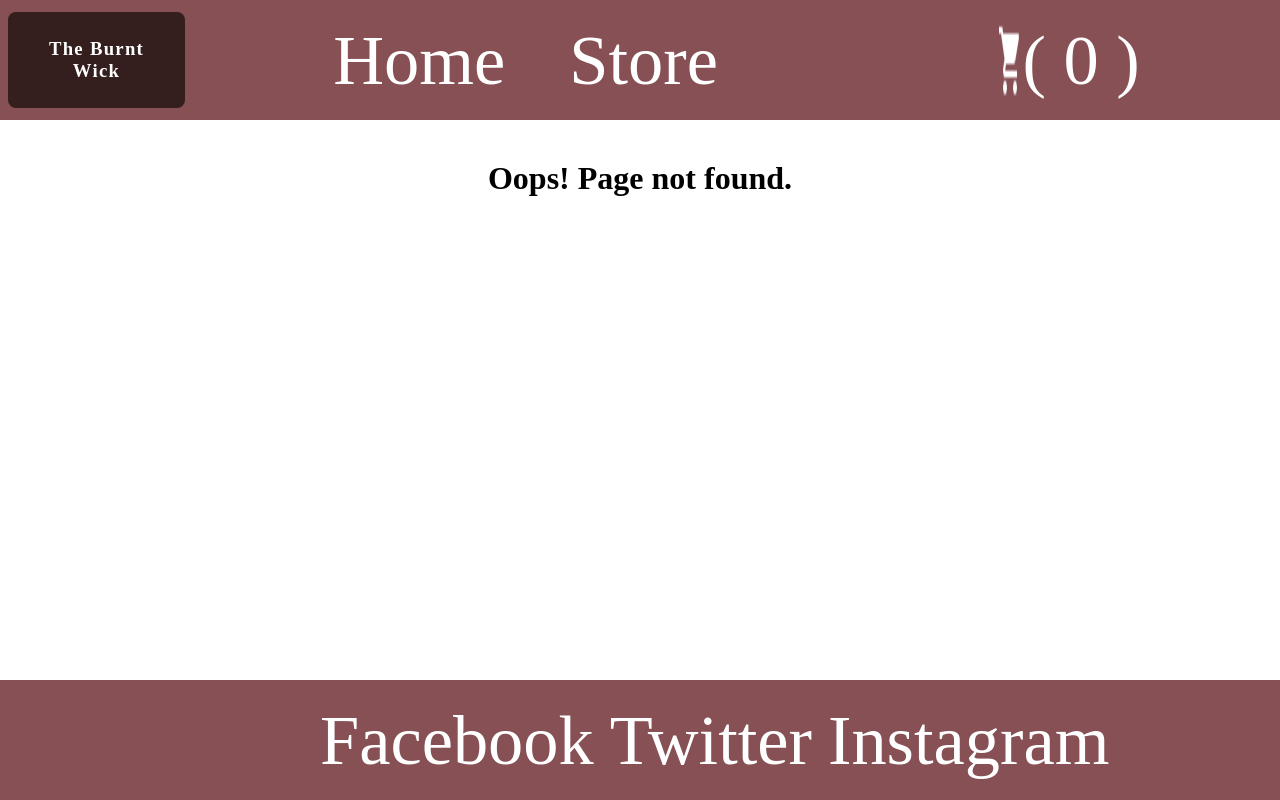
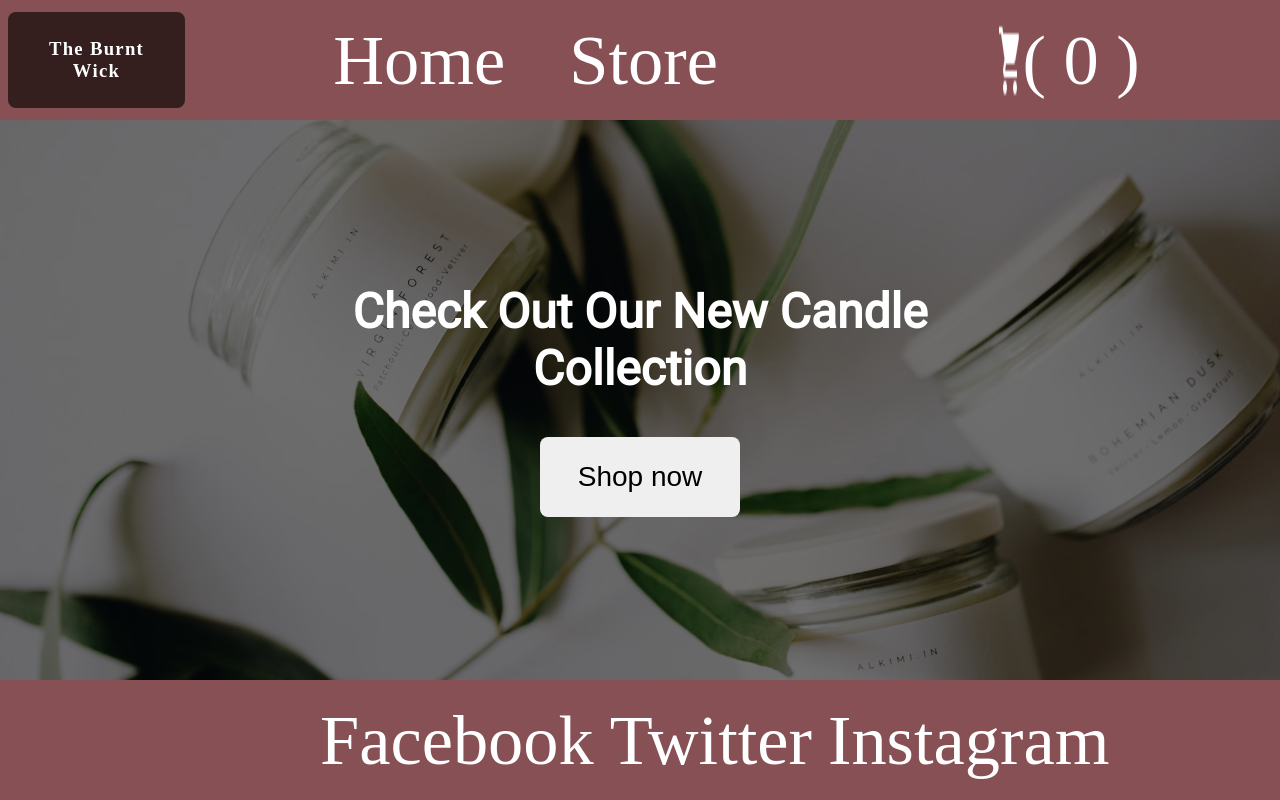
Before and after one commit to ctang415/shopping-cart, a React (Create React App) app: page /#/ in a window 1280 px wide. Before the commit this address had no page. Built offline with nearby package versions, Linux system fonts and the light colour scheme.

Commit message:
Fixed route link for home page

```diff
--- a/src/Components/App.js
+++ b/src/Components/App.js
@@ -17,7 +17,7 @@ const App = () => {
       <div className="content-wrapper">
       <Nav cart={cart}/>
         <Routes>
-          <Route path="/shopping-cart" exact element={<Home />} />
+          <Route path="/" exact element={<Home />} />
           <Route path="/store" exact element={<Store/>} />
           <Route path="/checkout" element={<Bag cart={cart} setCart={setCart} />} />
           <Route path="/store/:id" element={<Product cart={cart} setCart={setCart}/>} />
--- a/src/Components/Nav.js
+++ b/src/Components/Nav.js
@@ -10,7 +10,7 @@ const Nav = ({ cart }) => {
       </div>
       <ul>
         <div className="nav-links">
-          <Link to="/shopping-cart"><li>Home</li></Link>
+          <Link to="/"><li>Home</li></Link>
           <Link to="/store"><li>Store</li></Link>
         </div>
         <div className="nav-cart">
```
